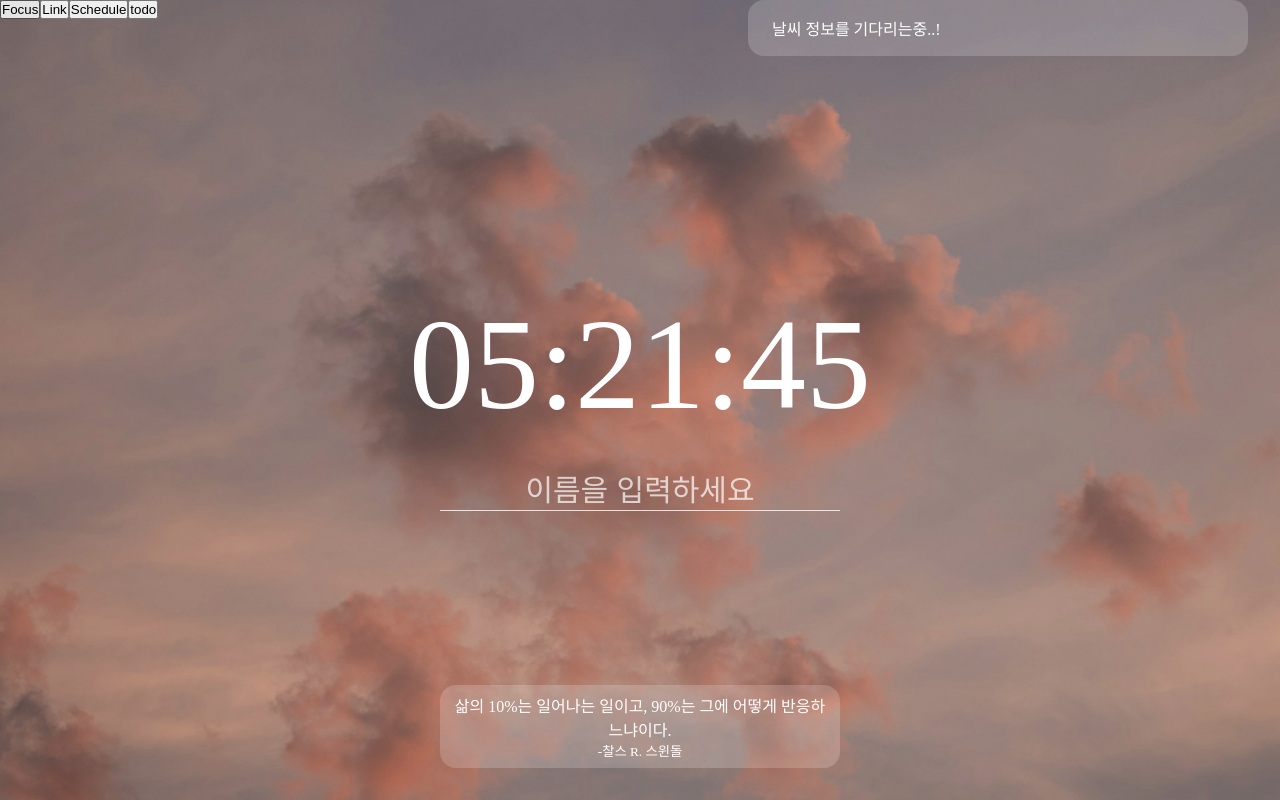
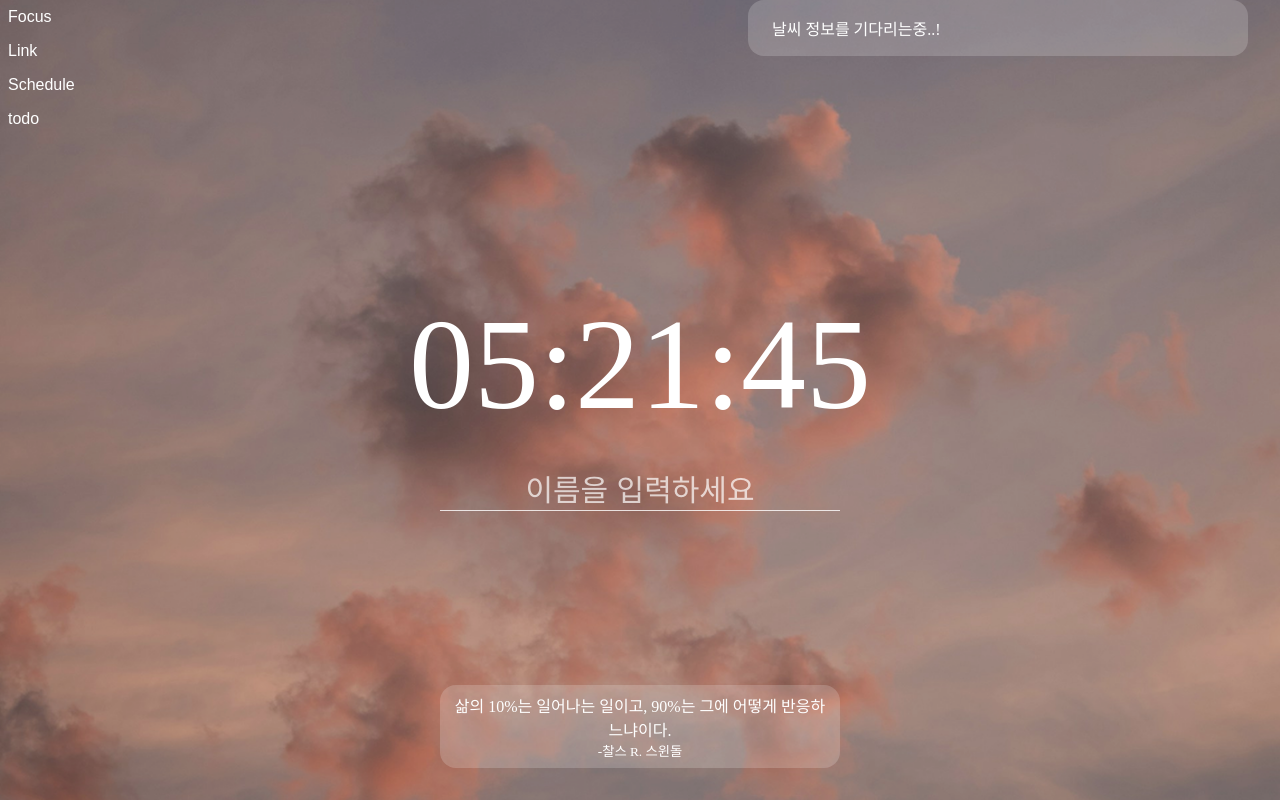
Before and after one commit to jegandunghee/dashboard, a React (Create React App) app: page / in a window 1280 px wide. Built offline with nearby package versions, Linux system fonts and the light colour scheme; no server answers; a web font is replaced by a local one.

Commit message:
btn modify

```diff
--- a/src/Components/Greeting.js
+++ b/src/Components/Greeting.js
@@ -1,11 +1,20 @@
-
 const Greeting = ({ user }) => {
   const now = new Date();
   const hour = now.getHours();
 
-  let period = "Morning";
-  if (hour >= 12 && hour < 18) period = "Afternoon";
-  else if (hour >= 18 || hour < 4) period = "Evening";
+  let period = "";
+
+  if (hour >= 5 && hour < 12) {
+    period = "Morning";
+  } else if (hour >= 12 && hour < 18) {
+    period = "Afternoon";
+  } else if (hour >= 18 && hour < 22) {
+    period = "Evening";
+  } else if (hour >= 22 && hour < 24) {
+    period = "Night";
+  } else {
+    period = "Midnight";
+  }
 
   return (
     <p id="greeting-page">
--- a/src/Data/quoteData.json
+++ b/src/Data/quoteData.json
@@ -36,8 +36,8 @@
   },
   {
     "id": 8,
-    "text": "천리를 가는 자는 구십 리에서 반을 이룬다.",
-    "author": "노자"
+    "text": "바다는 작은 파도에 휩쓸리지 않는다.",
+    "author": "민돌이"
   },
   {
     "id": 9,
--- a/src/Styles/dashboard.css
+++ b/src/Styles/dashboard.css
@@ -148,6 +148,25 @@ img {
     }
   }
 }
+
+/* button 설정  */
+button{
+  display: flex;
+  flex-direction: column;
+  justify-content: center;
+  align-items: center;
+  color : #fff;
+  font-size: 1rem;
+  background: none;
+  border: none;
+  outline: none;
+  padding: 0.5rem;
+  border-radius: 0.5rem;
+  &:hover{
+    background-color: rgba(255, 255, 255, 0.2);
+  }
+}
+
 
 #app {
   position: relative;
```
Also changed, not shown: 1 other file (tests, documents, lock files or other folders).
